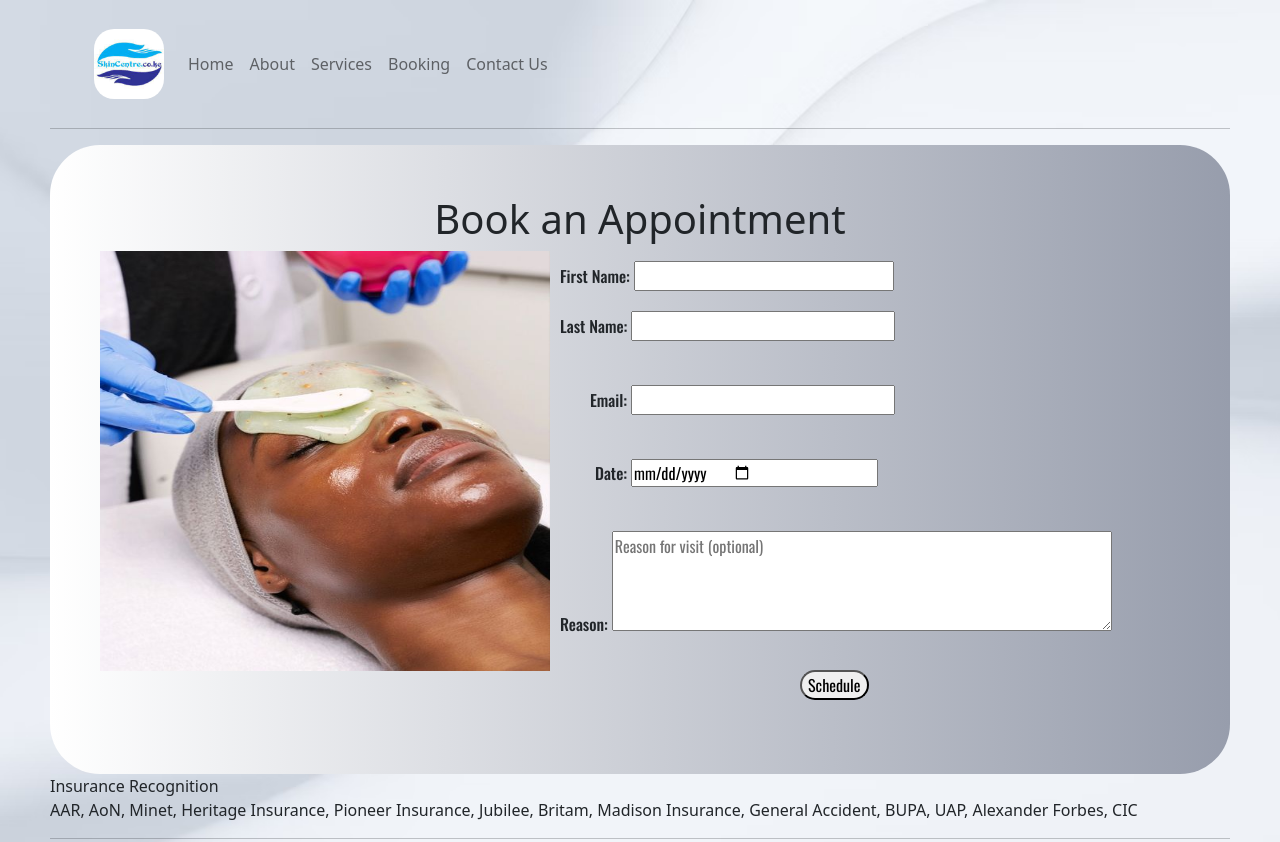
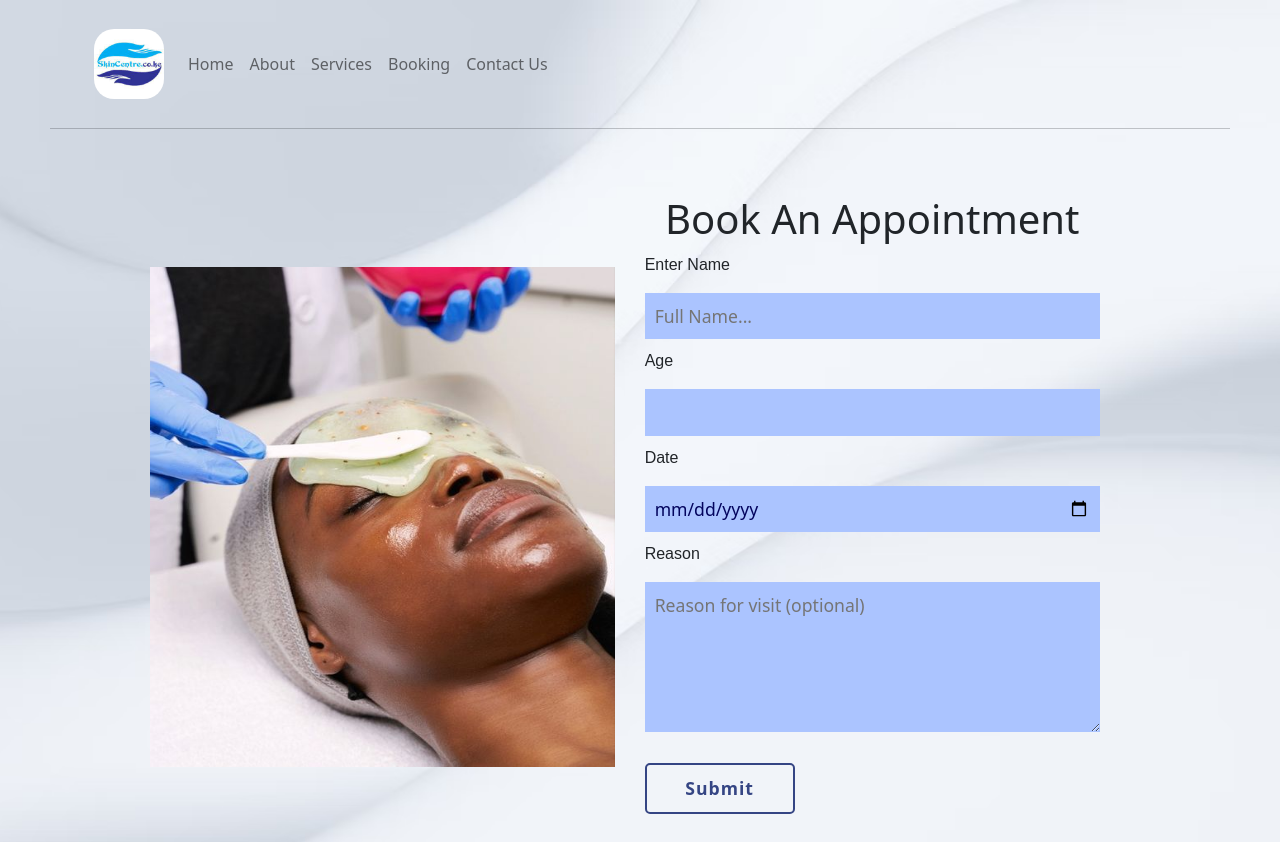
Before and after one commit to wany1ka/skin-centre, a plain HTML site: page booking.html in a window 1280 px wide. Shown: the top 842 px of the page. Drawn offline with nearby package versions, Linux system fonts and the light colour scheme.

Commit message:
link home

```diff
--- a/booking.html
+++ b/booking.html
@@ -14,11 +14,80 @@
     integrity="sha384-1BmE4kWBq78iYhFldvKuhfTAU6auU8tT94WrHftjDbrCEXSU1oBoqyl2QvZ6jIW3" crossorigin="anonymous">
 </head>
 
+<style>
+  .booking {
+    padding: 20px 100px;
+    width: 100%;
+    min-height: 50vh;
+    display: flex;
+    justify-content: center;
+    align-items: center;
+  }
+
+  .booking .form {
+    width: 50%;
+    margin: 30px;
+  }
+
+  .booking .form h1 {
+    text-align: center;
+  }
+
+  .booking .form .inputBox {
+    margin: 10px 0;
+  }
+
+  .booking .form .inputBox p {
+    font-family: "Rubik", sans-serif;
+    font-optical-sizing: auto;
+    font-weight: weight;
+    font-style: normal;
+  }
+
+  .booking .form .inputBox input,
+  .booking .form .inputBox textarea {
+    border: none;
+    outline: none;
+    padding: 10px;
+    width: 100%;
+    background-color: #abc4ff;
+    color: #03045e;
+    min-height: 15px;
+    font-size: 1.1em;
+  }
+
+  .booking .form .inputBox textarea {
+    height: 150px;
+  }
+
+  .booking .form .inputBox input[type="submit"] {
+    display: inline-block;
+    padding: 10px 20px;
+    margin: 15px 0;
+    outline: none;
+    background: transparent;
+    border: 2px solid;
+    text-decoration: none;
+    font-weight: 700;
+    width: 150px;
+    border-radius: 5px;
+    color: #354584;
+    letter-spacing: 1px;
+  }
+
+  .booking .form .inputBox input[type="submit"]:hover {
+    background-color: #b9d6f2;
+    border: none;
+    color: #061a40;
+    box-shadow: 0 0 10px #006daa;
+  }
+</style>
+
 <body>
   <div class="container">
     <nav class="navbar navbar-expand-lg navbar-light mt-3">
       <div class="container-fluid">
-        <a class="navbar-brand" href="#"><img class="skin-centre-logo" src="assets/skin logo.jpeg" alt=""></a>
+        <a class="navbar-brand" href="index2.html"><img class="skin-centre-logo" src="assets/skin logo.jpeg" alt=""></a>
         <button class="navbar-toggler" type="button" data-bs-toggle="collapse" data-bs-target="#navbarNavAltMarkup"
           aria-controls="navbarNavAltMarkup" aria-expanded="false" aria-label="Toggle navigation">
           <span class="navbar-toggler-icon"></span>
@@ -35,9 +104,10 @@
       </div>
     </nav>
   </div>
+
   <hr>
 
-  <div class="contact" id="contact"
+  <!-- <div class="contact" id="contact"
     style="background-color: #F0F0F0; padding: 50px; border-radius: 50px; background: linear-gradient(to right, #ffffff, #979dac);">
     <h1 style="text-align: center;">Book an Appointment</h1>
 
@@ -74,9 +144,45 @@
         <button type="submit" style="margin-left: 250px; border-radius: 20px;">Schedule</button> <br><br>
       </form>
     </div>
+  </div> -->
+
+  <div>
+    <div class="container" id="videos-container"></div>
+    <form action="https://formspree.io/f/mwkgrkad" method="POST">
+      <div class="booking" id="contact">
+
+        <img src="assets/trial4.jpg" alt="" width="500" height="500">
+
+        <div class="form">
+
+          <h1>Book An Appointment</h1>
+
+          <div class="inputBox">
+            <p>Enter Name</p>
+            <input type="text" placeholder="Full Name..." required>
+          </div>
+
+          <div class="inputBox">
+            <p>Age</p>
+            <input type="number">
+          </div>
+
+          <div class="inputBox">
+            <p>Date</p>
+            <input type="date">
+          </div>
+
+          <div class="inputBox">
+            <p>Reason</p>
+            <textarea placeholder="Reason for visit (optional)" required></textarea>
+          </div>
+
+          <div class="inputBox">
+            <input type="Submit" name="Submit">
+          </div>
+        </div>
+    </form>
   </div>
-
-
 
   Insurance Recognition <br>
   AAR,
```
Also changed, not shown: about.html (+1 -1 lines), contact.html (+19 -53 lines), services.html (+26 -50 lines).
